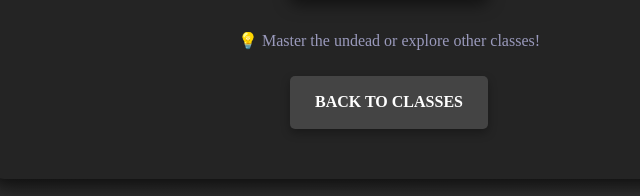
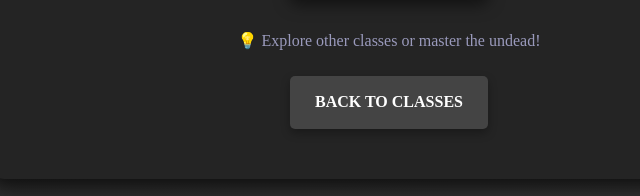
Before and after one commit to StavrosKatinaris/fullarcana, a plain HTML site: page necromancer.html in a window 1280 px wide. Shown: the part 3089-3285 px from the top of the page, 251-891 px from the left. Drawn offline with Linux system fonts and the light colour scheme.

Commit message:
Add files via upload

```diff
--- a/necromancer.html
+++ b/necromancer.html
@@ -113,7 +113,7 @@
 
         <!-- Footer Section -->
         <footer>
-            <p>💡 Master the undead or explore other classes!</p>
+            <p>💡 Explore other classes or master the undead!</p>
             <a href="classes.html" class="btn">Back to Classes</a>
         </footer>
     </div>
```
